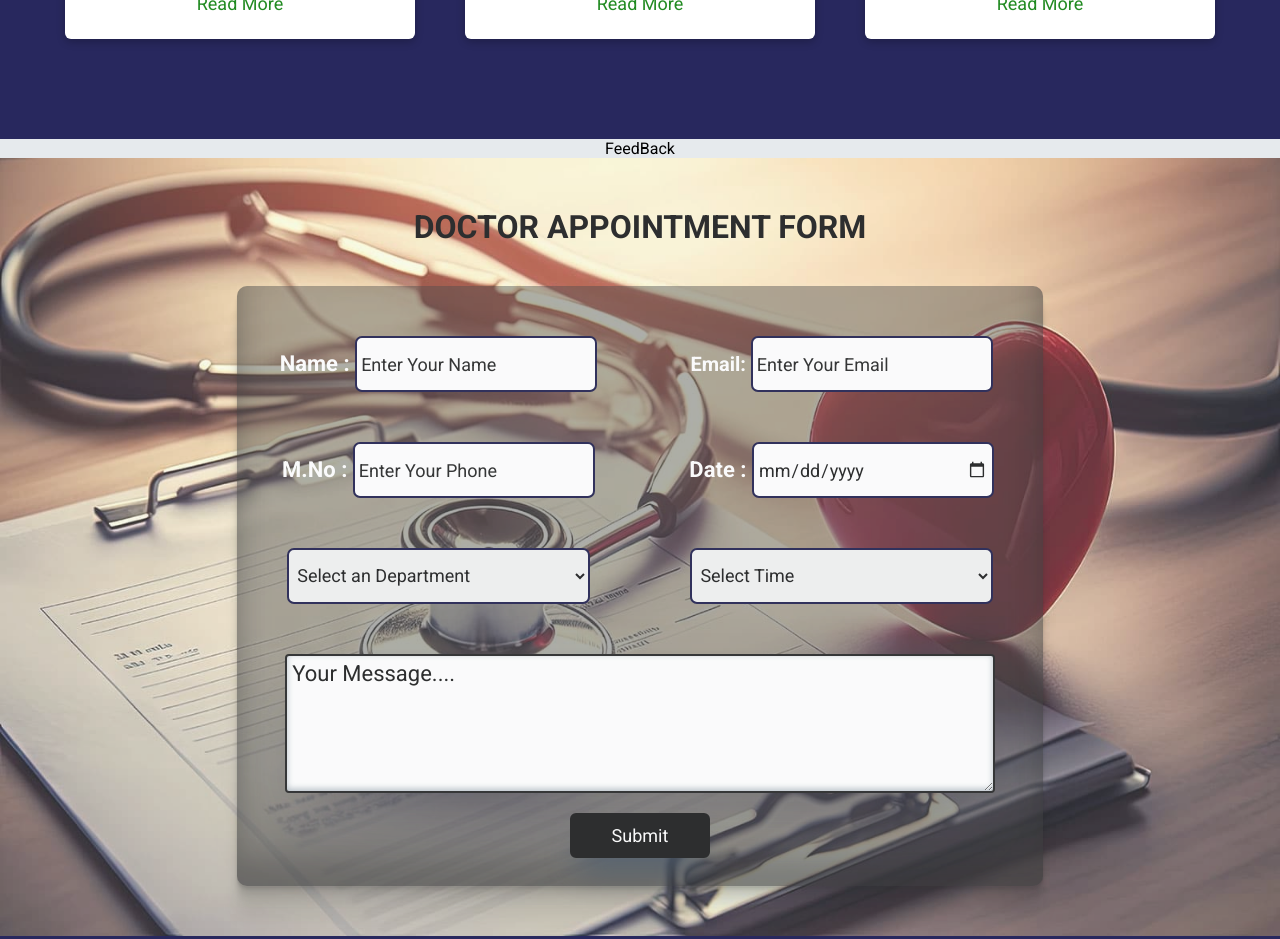
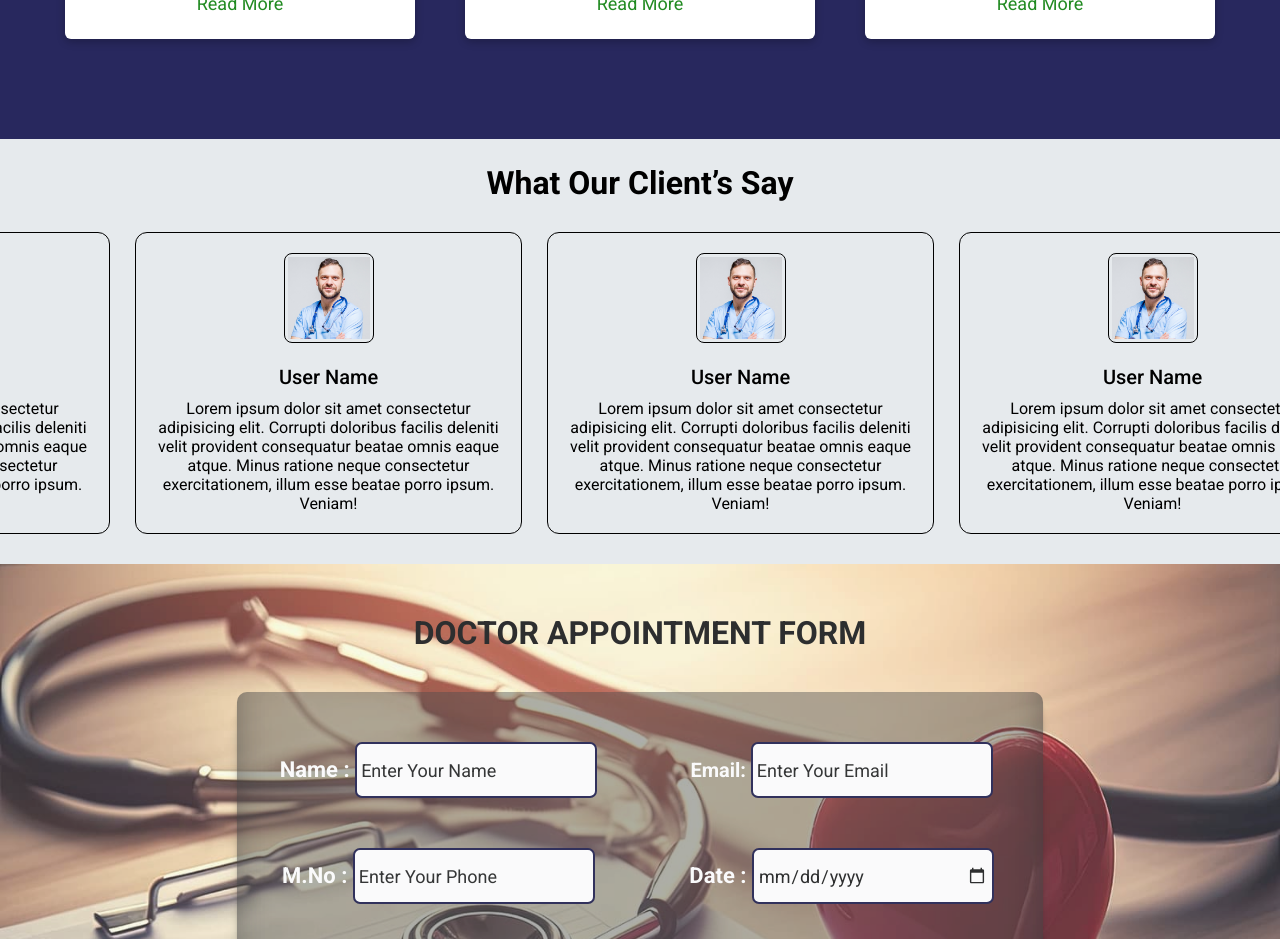
Before and after one commit to Ritesh1927/Hospital-Management, a React (Create React App) app in the folder hospital/: page / in a window 1280 px wide. Shown: the part 2240-3179 px from the top of the page. Built offline with nearby package versions, Linux system fonts and the light colour scheme.

Commit message:
slider work done

```diff
--- a/hospital/package.json
+++ b/hospital/package.json
@@ -11,6 +11,8 @@
     "react-icons": "^5.3.0",
     "react-router-dom": "^6.26.2",
     "react-scripts": "5.0.1",
+    "react-slick": "^0.30.2",
+    "slick-carousel": "^1.8.1",
     "web-vitals": "^2.1.4"
   },
   "scripts": {
--- /dev/null
+++ b/hospital/src/Component/Carousel.css
@@ -0,0 +1,43 @@
+.slider-container {
+    overflow: hidden !important;
+    height: 400px;
+    margin-top: 25px;
+}
+.feedback-heading{}
+.carousel-cards-wrapper {
+    width: 350px;
+    padding: 20px;
+    display: flex !important;
+    text-align: center;
+    justify-content: center;
+    align-items: center !important;
+    flex-direction: column !important;
+    gap: 10px;
+    border-radius: 12px;
+    border: 1px solid black;
+    margin-right: 25px !important;
+}
+
+.img-wrapper-carousel {
+    width: 90px;
+    height: 90px;
+    border-radius: 8px;
+    padding: 3px;
+    border: 1px solid black;
+}
+
+.img-wrapper-carousel img {
+    width: 100%;
+    height: 100%;
+    object-fit: cover;
+}
+
+.coustmer-name {
+    font-size: 20px;
+    font-weight: 500;
+    margin-top: 12px;
+}
+
+.slick-slide {
+    margin-right: 25px;
+}
--- /dev/null
+++ b/hospital/src/Component/Carousel.jsx
@@ -0,0 +1,87 @@
+import React from "react";
+import "./Carousel.css";
+import Slider from "react-slick";
+import "slick-carousel/slick/slick.css";
+import "slick-carousel/slick/slick-theme.css";
+import Doc1 from "../assets/Images/Doc1.jpg";
+function MultipleItems() {
+  const settings = {
+    className: "center",
+    centerMode: true,
+    infinite: true,
+    centerPadding: "60px",
+    slidesToShow: 3,
+    speed: 500,
+  };
+  return (
+    <div className="slider-container">
+      <h1 className="feedback-heading text-center mb30">
+        What Our Client’s Say
+      </h1>
+      <Slider {...settings}>
+        <div className="carousel-cards-wrapper mr10">
+          <div className="img-wrapper-carousel">
+            <img src={Doc1} alt="" />
+          </div>
+          <p className="coustmer-name ">User Name</p>
+          <p className="text-center">
+            Lorem ipsum dolor sit amet consectetur adipisicing elit. Corrupti
+            doloribus facilis deleniti velit provident consequatur beatae omnis
+            eaque atque. Minus ratione neque consectetur exercitationem, illum
+            esse beatae porro ipsum. Veniam!
+          </p>
+        </div>
+        <div className="carousel-cards-wrapper">
+          <div className="img-wrapper-carousel">
+            <img src={Doc1} alt="" />
+          </div>
+          <p className="coustmer-name ">User Name</p>
+          <p className="text-center">
+            Lorem ipsum dolor sit amet consectetur adipisicing elit. Corrupti
+            doloribus facilis deleniti velit provident consequatur beatae omnis
+            eaque atque. Minus ratione neque consectetur exercitationem, illum
+            esse beatae porro ipsum. Veniam!
+          </p>
+        </div>
+        <div className="carousel-cards-wrapper">
+          <div className="img-wrapper-carousel">
+            <img src={Doc1} alt="" />
+          </div>
+          <p className="coustmer-name ">User Name</p>
+          <p className="text-center">
+            Lorem ipsum dolor sit amet consectetur adipisicing elit. Corrupti
+            doloribus facilis deleniti velit provident consequatur beatae omnis
+            eaque atque. Minus ratione neque consectetur exercitationem, illum
+            esse beatae porro ipsum. Veniam!
+          </p>
+        </div>
+        <div className="carousel-cards-wrapper">
+          <div className="img-wrapper-carousel">
+            <img src={Doc1} alt="" />
+          </div>
+          <p className="coustmer-name ">User Name</p>
+          <p className="text-center">
+            Lorem ipsum dolor sit amet consectetur adipisicing elit. Corrupti
+            doloribus facilis deleniti velit provident consequatur beatae omnis
+            eaque atque. Minus ratione neque consectetur exercitationem, illum
+            esse beatae porro ipsum. Veniam!
+          </p>
+        </div>
+        <div className="carousel-cards-wrapper">
+          <div className="img-wrapper-carousel">
+            <img src={Doc1} alt="" />
+          </div>
+          <p className="coustmer-name ">User Name</p>
+          <p className="text-center">
+            Lorem ipsum dolor sit amet consectetur adipisicing elit. Corrupti
+            doloribus facilis deleniti velit provident consequatur beatae omnis
+            eaque atque. Minus ratione neque consectetur exercitationem, illum
+            esse beatae porro ipsum. Veniam!
+          </p>
+        </div>
+      </Slider>
+    </div>
+  );
+}
+
+export default MultipleItems;
--- a/hospital/src/Component/FeedBack.jsx
+++ b/hospital/src/Component/FeedBack.jsx
@@ -1,7 +1,24 @@
 import React from "react";
 import "./FeedBack.css";
 const FeedBack = () => {
-  return <div>FeedBack</div>;
+  return (
+    <div>
+      <div className="carousel-cards-wrapper-container">
+        <div className="carousel-cards-wrapper">
+          <div className="img-wrapper-carousel">
+            {/* <img src={Doc1} alt="" /> */}
+          </div>
+          <p className="coustmer-name ">User Name</p>
+          <p className="text-center">
+            Lorem ipsum dolor sit amet consectetur adipisicing elit. Corrupti
+            doloribus facilis deleniti velit provident consequatur beatae omnis
+            eaque atque. Minus ratione neque consectetur exercitationem, illum
+            esse beatae porro ipsum. Veniam!
+          </p>
+        </div>
+      </div>
+    </div>
+  );
 };
 
 export default FeedBack;
--- a/hospital/src/Component/Index.jsx
+++ b/hospital/src/Component/Index.jsx
@@ -7,6 +7,7 @@ import HealthService from "./HealthService";
 import WelcomePage from "./WelcomePage";
 import Cards from "../Common-component/Cards";
 import FeedBack from "./FeedBack";
+import Carousel from "./Carousel";
 function Index() {
   return (
     <div className="Project-wrappper-container">
@@ -14,7 +15,8 @@ function Index() {
       <WelcomePage />
       <Cards />
       <HealthService />
-      <FeedBack />
+      <Carousel />
+      {/* <FeedBack /> */}
       <AppoinmentPage />
 
       <Footer />
```
Also changed, not shown: 1 other file (tests, documents, lock files or other folders).
